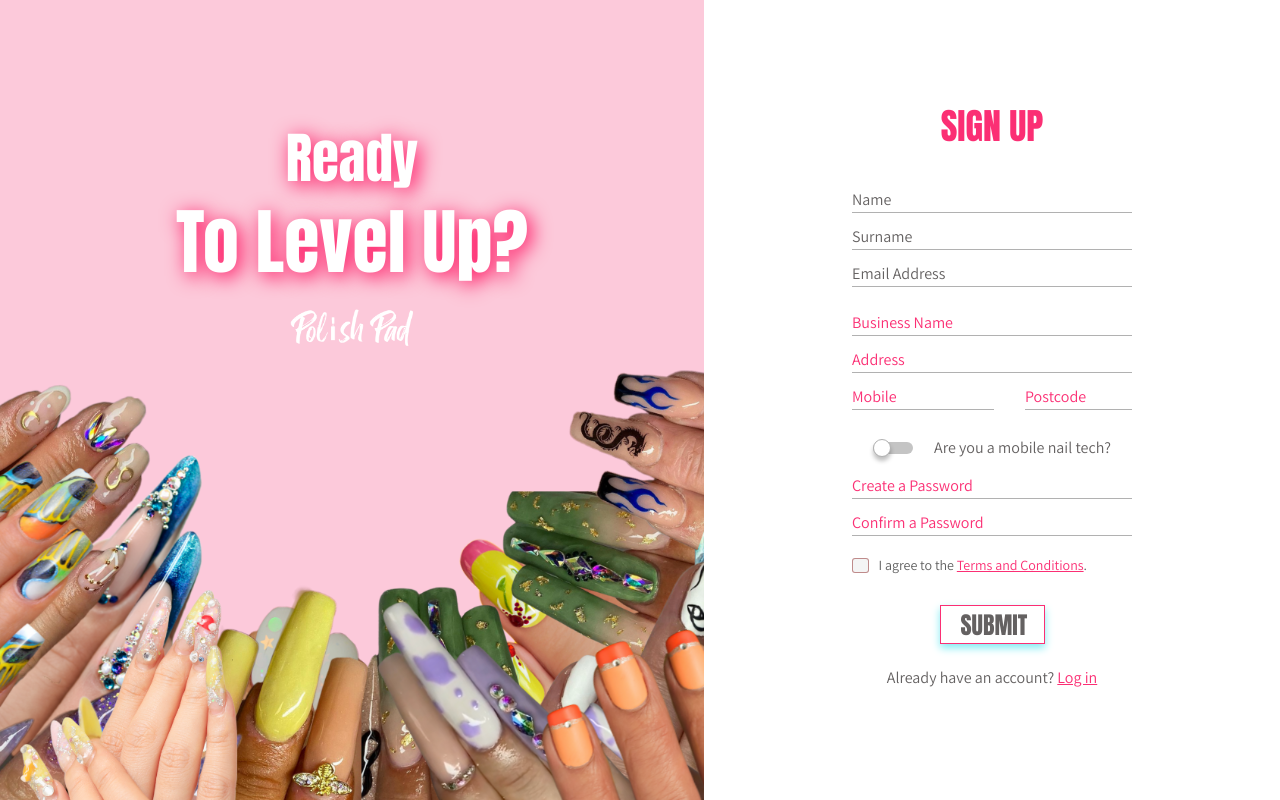
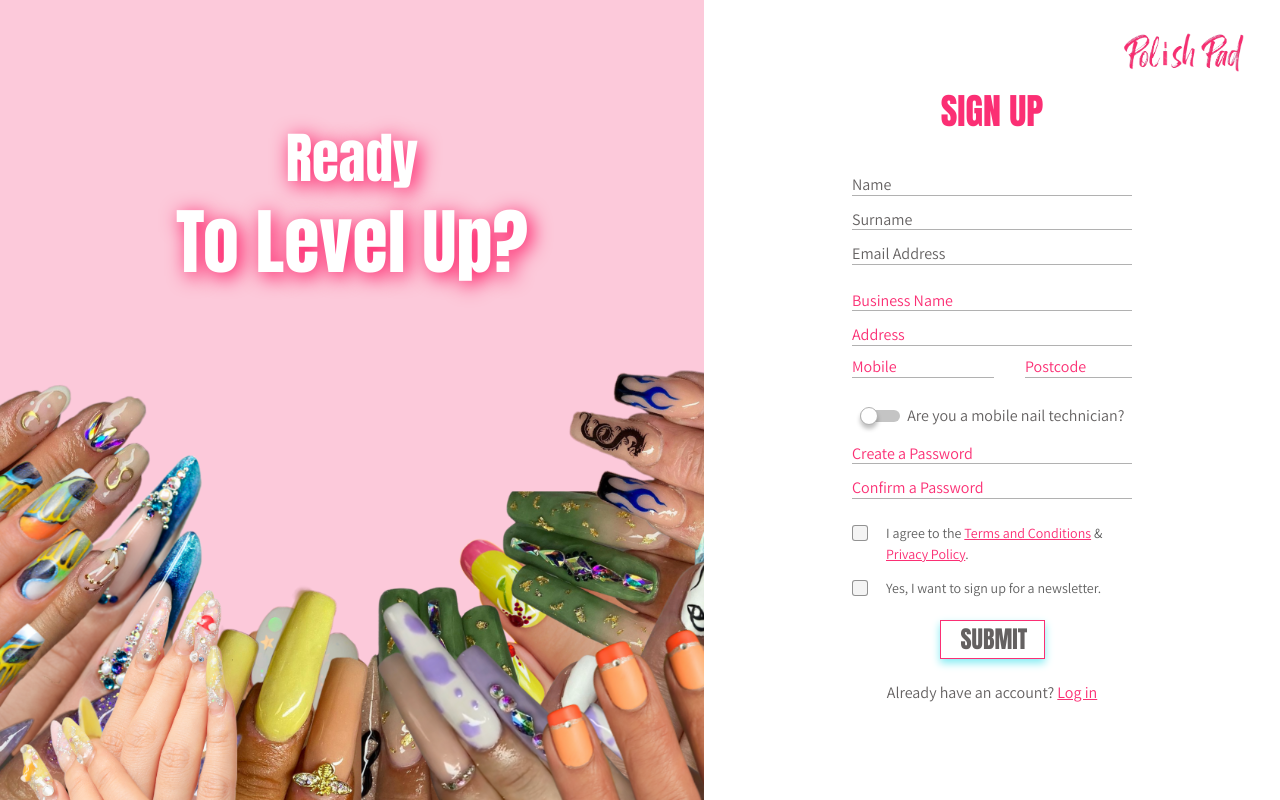
Before and after one commit to T-N9/polish-pad-moe, a plain HTML site: page tech-signup.html in a window 1280 px wide. Drawn offline with Linux system fonts and the light colour scheme; a web font is replaced by a local one.

Commit message:
tech sign up updated

```diff
--- a/assets/css/style.css
+++ b/assets/css/style.css
@@ -1614,6 +1614,18 @@
   margin-bottom: 25px;
 }
 
+/* Chrome, Safari, Edge, Opera */
+input::-webkit-outer-spin-button,
+input::-webkit-inner-spin-button {
+  -webkit-appearance: none;
+  margin: 0;
+}
+
+/* Firefox */
+input[type=number] {
+  -moz-appearance: textfield;
+}
+
 @media (max-width:576px) {
   .booking-appointment .card-style form #ph-number{
     padding: 10px !important;
--- a/assets/css/tech-signup.css
+++ b/assets/css/tech-signup.css
@@ -3,22 +3,23 @@
 |
 |           Nail-tech Sign Up Page
 |__________________________________________*/
-.overflow-x-hidden{
+.overflow-x-hidden {
   overflow-x: hidden;
 }
 
 .signup-content {
   padding: 0;
   max-width: 1440px;
+  position: relative;
 }
 
 .signup-content .signup-section {
   padding: 40px 0px;
 }
 
-  @media (min-width:768px){
+@media (min-width:768px) {
 
-    .signup-content .signup-section  {
+  .signup-content .signup-section {
     margin-top: 150px;
     margin-bottom: 100px;
   }
@@ -28,7 +29,7 @@
   }
 }
 
-  @media (min-width:1024px){
+@media (min-width:1024px) {
   .signup-content .signup-section .form-wrapper {
     transform: scale(1);
   }
@@ -39,27 +40,34 @@
   }
 }
 
-  @media (min-width:1366px){
+@media (min-width:1366px) {
   .signup-content .signup-section {
     margin: auto;
-    padding-top: 90px;
+    padding-top: 130px;
     padding-bottom: 70px;
   }
 }
 
-  .signup-content .signup-section .form-wrapper h1{
+@media (min-width:1500px) {
+  .signup-content {
+    width: 100%;
+    max-width: unset;
+  }
+}
+
+.signup-content .signup-section .form-wrapper h1 {
   font-size: 36px;
   text-align: center;
   font-weight: 400;
 }
 
-  @media (min-width:1366px){
-  .signup-content .signup-section .form-wrapper h1{
+@media (min-width:1366px) {
+  .signup-content .signup-section .form-wrapper h1 {
     font-size: 48px;
   }
 }
 
-  .signup-content .signup-section .form-wrapper .reglog-google{
+.signup-content .signup-section .form-wrapper .reglog-google {
   display: block;
   width: 283px;
   height: 38px;
@@ -71,12 +79,12 @@
   margin-bottom: 50px;
 }
 
-  .signup-content .signup-section .form-wrapper .reglog-google img{
+.signup-content .signup-section .form-wrapper .reglog-google img {
   width: 18px;
   height: 18px;
 }
 
-  .signup-content .signup-section .form-wrapper .reglog-google p{
+.signup-content .signup-section .form-wrapper .reglog-google p {
   font-family: var(--pp-font-assistant);
   font-weight: 700;
   color: #64616172;
@@ -84,16 +92,20 @@
   margin-left: 45px;
 }
 
-  ::placeholder { /* Chrome, Firefox, Opera, Safari 10.1+ */
+::placeholder {
+  /* Chrome, Firefox, Opera, Safari 10.1+ */
   color: var(--pp-main);
-    opacity: 1; /* Firefox */
+  opacity: 1;
+  /* Firefox */
 }
 
-  :-ms-input-placeholder { /* Internet Explorer 10-11 */
+:-ms-input-placeholder {
+  /* Internet Explorer 10-11 */
   color: var(--pp-main);
 }
 
-  ::-ms-input-placeholder { /* Microsoft Edge */
+::-ms-input-placeholder {
+  /* Microsoft Edge */
   color: var(--pp-main);
 }
 
@@ -103,52 +115,73 @@
     }
   } */
 
-  @media (min-width: 1366px){
+@media (min-width: 1366px) {
   .signup-content {
     height: 100vh;
   }
 }
 
-  @media (min-width: 1024px){
+@media (min-width: 1024px) {
   .signup-content {
     height: 100vh;
   }
 }
 
-  .signup-content .signup-section .form-wrapper .signup-form{
+.signup-content .signup-section .form-wrapper .signup-form {
   display: block;
   width: 283px;
   margin: auto;
   margin-top: 40px;
 }
 
-  @media (max-width:768px){
-    .signup-content .signup-section .form-wrapper .signup-form{
+@media (max-width:768px) {
+  .signup-content .signup-section .form-wrapper .signup-form {
     margin-top: 25px;
   }
 }
 
-  @media (max-width:576px){
-    .signup-content .signup-section .form-wrapper .signup-form{
+@media (max-width:576px) {
+  .signup-content .signup-section .form-wrapper .signup-form {
     margin-top: 20px;
   }
 }
 
-  .signup-content .signup-section .form-wrapper .signup-form input{
+.signup-content .signup-section .form-wrapper .signup-form .pp-input {
   width: 100%;
+  height: 20px;
   padding: 0;
   outline: 0;
   border: 0;
   font-size: 16px;
   border-bottom: 1px solid #b1b1b1;
   border-radius: 0 !important;
-    color: var(--pp-main);
+  color: #646161;
   margin-bottom: 12px;
   font-family: var(--pp-font-assistant);
   -webkit-appearance: none !important;
 }
 
-  .reglog-btn{
+input:-webkit-autofill,
+input:-webkit-autofill:hover,
+input:-webkit-autofill:focus,
+input:-webkit-autofill:active {
+  -webkit-box-shadow: 0 0 0 30px white inset !important;
+}
+
+input:-webkit-autofill {
+  -webkit-text-fill-color: #646161 !important;
+}
+
+.signup-content .pp-logo {
+  position: absolute;
+  width: 189px;
+  height: 83px;
+  top: 12px;
+  right: 0px;
+  transform: scale(0.7);
+}
+
+.reglog-btn {
   width: 105px;
   height: 39px;
   display: block;
@@ -156,7 +189,7 @@
   margin-left: auto;
   margin-right: auto;
   font-family: var(--pp-font-main);
-    padding:  0px 20px;
+  padding: 0px 20px;
   font-size: 24px;
   color: #646161;
 
@@ -167,7 +200,7 @@
   box-shadow: 0px 4px 8px var(--pp-secondary);
 }
 
-  .signup-content .signup-section .form-wrapper .forgot-pwd{
+.signup-content .signup-section .form-wrapper .forgot-pwd {
   display: block;
   text-align: center;
   font-family: var(--pp-font-assistant) !important;
@@ -176,14 +209,14 @@
   margin-top: 32px;
 }
 
-  .signup-content .signup-section .form-wrapper .signup-acc{
+.signup-content .signup-section .form-wrapper .signup-acc {
   font-family: var(--pp-font-assistant);
   color: #646161;
   font-size: 12px;
   margin-top: 55px;
 }
 
-  .signup-content .signup-section .form-wrapper .cus-booking{
+.signup-content .signup-section .form-wrapper .cus-booking {
   font-family: var(--pp-font-assistant);
   color: #646161;
   font-size: 12px;
@@ -197,50 +230,57 @@
 
 }
 
-  @media (min-width:1024px){
+@media (min-width:1024px) {
   .signup-content .signup-media {
     width: 55%;
     padding-top: 125px;
   }
 }
 
-  @media (max-height:720px) and (min-width:1000px){
-    .signup-content{
+@media (max-height:720px) and (min-width:1000px) {
+  .signup-content {
     height: unset !important;
   }
+
   .signup-content .signup-media {
     /* padding-top: 125px; */
   }
 }
 
-  @media (min-width:1366px){
+@media (min-width:1366px) {
   .signup-content .signup-media {
     width: 777px;
-    padding-top: 125px;
+    padding-top: 105px;
   }
 }
 
-  @media (max-width:576px){
+@media (min-width:1500px) {
+  .signup-content .signup-media {
+    width: 55%;
+  }
+}
+
+@media (max-width:576px) {
   .signup-content .signup-media {
     padding: 0 0 15px 0;
   }
 }
 
-  .signup-content .signup-media .media-wrapper .logo-img{
+.signup-content .signup-media .media-wrapper .logo-img {
   display: block;
   width: 125px;
   height: 39px;
   margin: auto;
 }
 
-  .signup-content .signup-media .media-wrapper .reglog-img{
+.signup-content .signup-media .media-wrapper .reglog-img {
   position: absolute;
   width: 100%;
   left: 0;
   bottom: 0;
 }
 
-  .signup-content .signup-media .media-wrapper .md-title{
+.signup-content .signup-media .media-wrapper .md-title {
   margin-top: 32px;
   font-weight: 400;
   font-size: 36px;
@@ -249,7 +289,7 @@
   text-shadow: 4px 4px 20px #FF0055;
 }
 
-  .signup-content .signup-media .media-wrapper .lg-heading{
+.signup-content .signup-media .media-wrapper .lg-heading {
   font-weight: 400;
   font-size: 55px;
   text-align: center;
@@ -257,7 +297,7 @@
   text-shadow: 4px 4px 20px #FF0055;
 }
 
-  .signup-content .signup-media .media-wrapper .lg-title{
+.signup-content .signup-media .media-wrapper .lg-title {
   font-weight: 400;
   font-size: 72px;
   text-align: center;
@@ -265,23 +305,23 @@
   text-shadow: 4px 4px 20px #FF0055;
 }
 
-  .signup-content .signup-form{
+.signup-content .signup-form {
   font-family: var(--pp-font-assistant) !important;
 }
 
-  .signup-content .signup-form .input-wrapper{
+.signup-content .signup-form .input-wrapper {
   width: 280px;
 }
 
-  .signup-content .signup-form .input-wrapper #mobile-number{
+.signup-content .signup-form .input-wrapper #mobile-number {
   width: 142px;
 }
 
-  .signup-content .signup-form .input-wrapper #postcode{
+.signup-content .signup-form .input-wrapper #postcode {
   width: 107px;
 }
 
-  .signup-content .signup-form .input-wrapper .toggle{
+.signup-content .signup-form .input-wrapper .toggle {
   position: relative;
   width: 40px;
   height: 12px;
@@ -290,27 +330,22 @@
   cursor: pointer;
 }
 
-  .signup-content .signup-form .input-wrapper .toggle:active::before{
-    left: unset;
-    right: 0;
-  }
-  .signup-content .signup-form .input-wrapper .toggle:focus::before{
-    left: unset;
-    right: 0;
+.active-path {
+  background-color: var(--pp-main) !important;
 }
 
-  .signup-content .signup-form .input-wrapper .mobile-tech{
+.signup-content .signup-form .input-wrapper .mobile-tech {
   color: #646161;
   margin: 20px 0;
 }
 
-  .signup-content .signup-form .input-wrapper .mobile-tech p{
+.signup-content .signup-form .input-wrapper .mobile-tech p {
   margin-bottom: 0;
   line-height: 0.7;
 }
 
-  .signup-content .signup-form .input-wrapper .toggle::before{
-    content: "";
+.signup-content .signup-form .input-wrapper .circle {
+  /* content: ""; */
   position: absolute;
   border-radius: 50%;
   width: 18px;
@@ -319,32 +354,42 @@
   left: 0;
   top: 50%;
   transform: translateY(-50%);
-    box-shadow: 0 4px 4px rgba(0,0,0, 0.25);
+  box-shadow: 0 4px 4px rgba(0, 0, 0, 0.25);
   border: 0.25px solid #B1B1B1;
   z-index: 5;
-    transition: all 200ms ease-in-out ;
+  transition: all 200ms ease-in-out;
 }
 
-  .signup-content .signup-form .input-wrapper .text-gray::placeholder{
+.active-toggle.circle {
+  left: unset !important;
+  right: 0 !important;
+}
+
+.signup-content .signup-form .input-wrapper .text-gray::placeholder {
   color: #646161;
+  font-weight: 400;
   opacity: 1;
 }
 
-  .signup-content .signup-form .input-wrapper .text-gray:-ms-input-placeholder { /* Internet Explorer 10-11 */
+.signup-content .signup-form .input-wrapper .text-gray:-ms-input-placeholder {
+  /* Internet Explorer 10-11 */
   color: #646161;
+  font-weight: 400;
 }
 
-  .signup-content .signup-form .input-wrapper .text-gray::-ms-input-placeholder { /* Microsoft Edge */
-    color:#646161;
+.signup-content .signup-form .input-wrapper .text-gray::-ms-input-placeholder {
+  /* Microsoft Edge */
+  color: #646161;
+  font-weight: 400;
 }
 
-  .signup-content .signup-agreement{
+.signup-content .signup-agreement {
   color: #616161;
   /* padding: 0 42px; */
   margin-top: 10px;
 }
 
-  .signup-content .signup-agreement #termspolicy{
+.signup-content .signup-agreement #termspolicy {
   border: 1px solid rgba(161, 79, 79, 0.63) !important;
   width: 16.5px !important;
   height: 15px;
@@ -354,30 +399,37 @@
   cursor: pointer;
 }
 
-  .signup-content .signup-agreement input:checked{
-    background-color: var(--pp-main);
-    background-size: 80%;
-    border: 1px solid var(--pp-secondary) ;
+.signup-content .signup-agreement .form-check-input {
+  width: 1rem !important;
+  border: 1px solid rgba(90, 90, 90, 0.63) !important;
+  border-radius: 3px !important;
+  background-color: rgba(196, 196, 196, 0.19);
+  cursor: pointer;
 }
 
-  .signup-content .signup-agreement label{
-    margin-top: -3px;
+.form-check-input:checked {
+  background-color: var(--pp-main) !important;
+  border-color: var(--pp-main) !important;
+}
+
+.signup-content .signup-agreement label {
+  margin-top: 2px;
   padding-left: 10px;
   font-size: 14px;
 }
 
-  .signup-content .signup-agreement label a{
+.signup-content .signup-agreement label a {
   text-decoration: underline;
 }
 
-  .signup-content .signup-form .login-text{
+.signup-content .signup-form .login-text {
   margin-top: 22px;
   color: #646161;
   margin-bottom: 5px;
 }
 
-  @media (max-width:576px){
-    .signup-content .signup-form .login-text{
+@media (max-width:576px) {
+  .signup-content .signup-form .login-text {
     margin-top: 35px;
   }
 }
--- a/tech-signup.html
+++ b/tech-signup.html
@@ -42,43 +42,48 @@
     <main class="overflow-x-hidden">
         <section class="signup-content container-fluid d-flex flex-column-reverse flex-lg-row-reverse justify-content-between">
             <div class="signup-section">
+                <img class="pp-logo d-none d-lg-block" src="assets/img/logo.png" alt="PolishPad logo">
                 <div class="form-wrapper">
                     <h1 class="text-uppercase">Sign Up</h1>
-                    <!-- <div class="reglog-google d-flex align-items-center">
-                        <img src="assets/img/Google__G__Logo 1.png" alt="signup google">
-                        <p>Sign Up with Google</p>
-                    </div> -->
 
                     <form class="signup-form" action="">
                         <div class="input-wrapper mx-auto">
-                            <input class="text-gray" type="text" id="name" name="name" placeholder="Name">
-                            <input class="text-gray" type="text" id="surname" name="surname" placeholder="Surname">
-                            <input class="text-gray mb-4" type="email" id="email" name="email" placeholder="Email Address">
+                            <input class="text-gray pp-input" type="text" id="name" name="name" placeholder="Name">
+                            <input class="text-gray pp-input" type="text" id="surname" name="surname" placeholder="Surname">
+                            <input class="text-gray pp-input mb-4" type="email" id="email" name="email" placeholder="Email Address">
 
-                            <input type="text" id="business-name" name="business-name" placeholder="Business Name">
-                            <input type="text" id="Address" name="Address" placeholder="Address">
+                            <input class="pp-input" type="text" id="business-name" name="business-name" placeholder="Business Name">
+                            <input class="pp-input" type="text" id="Address" name="Address" placeholder="Address">
                             <div class="d-flex justify-content-between">
-                                <input  type="number" id="mobile-number" name="mobile-number" placeholder="Mobile">
-                                <input  type="number" id="postcode" name="postcode" placeholder="Postcode">
+                                <input  class="pp-input" type="number" id="mobile-number" name="mobile-number" placeholder="Mobile">
+                                <input  class="pp-input" type="number" id="postcode" name="postcode" placeholder="Postcode">
                             </div>
 
                             <div class="mobile-tech d-flex justify-content-evenly align-content-center">
-                                <div class="toggle">
-
+                                <div onclick="formToggle()" class="toggle">
+                                    <div class="circle"></div>
                                 </div>
                                 <p>
-                                    Are you a mobile nail tech?
+                                    Are you a mobile nail technician?
                                 </p>
                             </div>
-                            <input type="password" id="password" name="password" placeholder="Create a Password">
-                            <input type="password" id="confirm-password" name="confirm-password" placeholder="Confirm a Password">
+                            <input class="pp-input" type="password" id="password" name="password" placeholder="Create a Password">
+                            <input class="pp-input" type="password" id="confirm-password" name="confirm-password" placeholder="Confirm a Password">
 
-                            <div class="d-flex signup-agreement">
-                                <input type="radio" id="termspolicy" name="terms&policy">
-                                <label for="terms&policy">
-                                    I agree to the <a href="#">Terms and Conditions</a>.
+
+                            <div class="form-group form-check signup-agreement">
+                                <input type="checkbox" class="form-check-input" id="agreement">
+                                <label class="form-check-label" for="agreement">
+                                    I agree to the <a href="#">Terms and Conditions</a> & <a href="#">Privacy Policy</a>.
                                 </label>
                             </div>
+                            <div class="form-group form-check signup-agreement">
+                                <input type="checkbox" class="form-check-input" id="agreement">
+                                <label class="form-check-label" for="agreement">
+                                    Yes, I want to sign up for a newsletter.
+                                </label>
+                            </div>
+
                         </div>
 
                         <button class="reglog-btn text-uppercase">
@@ -93,22 +98,31 @@
                 <div class="media-wrapper">
                     <h1 class="lg-heading d-none d-lg-block text-center">Ready</h1>
                     <h1 class="lg-title d-none d-lg-block text-center">To Level Up?</h1>
-                    <img class="logo-img mt-4" src="assets/img/POLISH PAD. logo white.png" alt="polishpad logo">
+                    <img class="logo-img mt-4 d-block d-lg-none" src="assets/img/POLISH PAD. logo white.png" alt="pp-logo white">
                     <!-- <h1 class="md-title d-block d-lg-none">Level Up!</h1> -->
                     <img class="reglog-img d-none d-lg-block" src="assets/img/pp-reglog-img.png" alt="reglog img">
                 </div>
             </div>
         </section>
     </main>
-    <div id="preloader"></div>
 
-    <!-- <a href="#" class="back-to-top d-flex align-items-center justify-content-center"><i
-            class="fa fa-arrow-up"></i></a> -->
     <!-- Vendor JS Files -->
     <script src="assets/vendor/bootstrap/js/bootstrap.bundle.min.js"></script>
     <script src="assets/vendor/swiper/swiper-bundle.min.js"></script>
+
     <!-- Template Main JS File -->
+    <script>
+        var formToggler=document.querySelector('.circle');
+        var togglePath=document.querySelector('.toggle');
+
+        function formToggle(){
+            formToggler.classList.toggle('active-toggle');
+            togglePath.classList.toggle('active-path');
+        }
+
+    </script>
     <script src="assets/js/main.js"></script>
+
 </body>
 
 </html>
```
Also changed, not shown: assets/css/tech-login.css (+53 -38 lines), tech-login.html (+1 -5 lines). Lines whose indentation alone changed are shown as unchanged.
